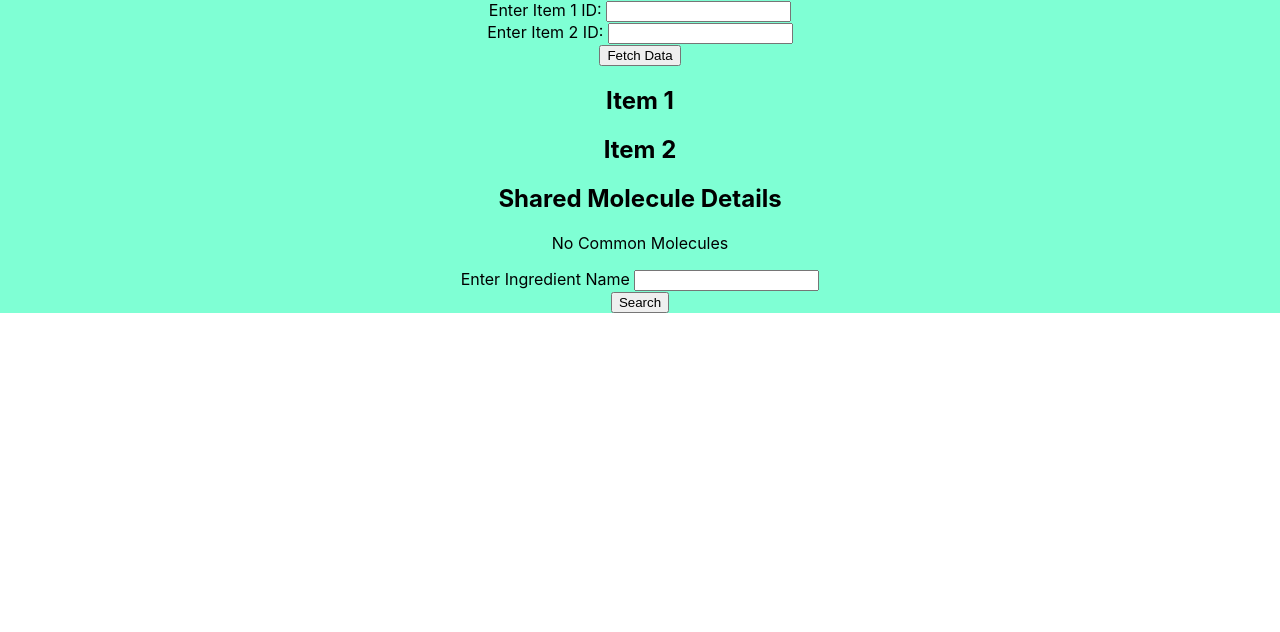
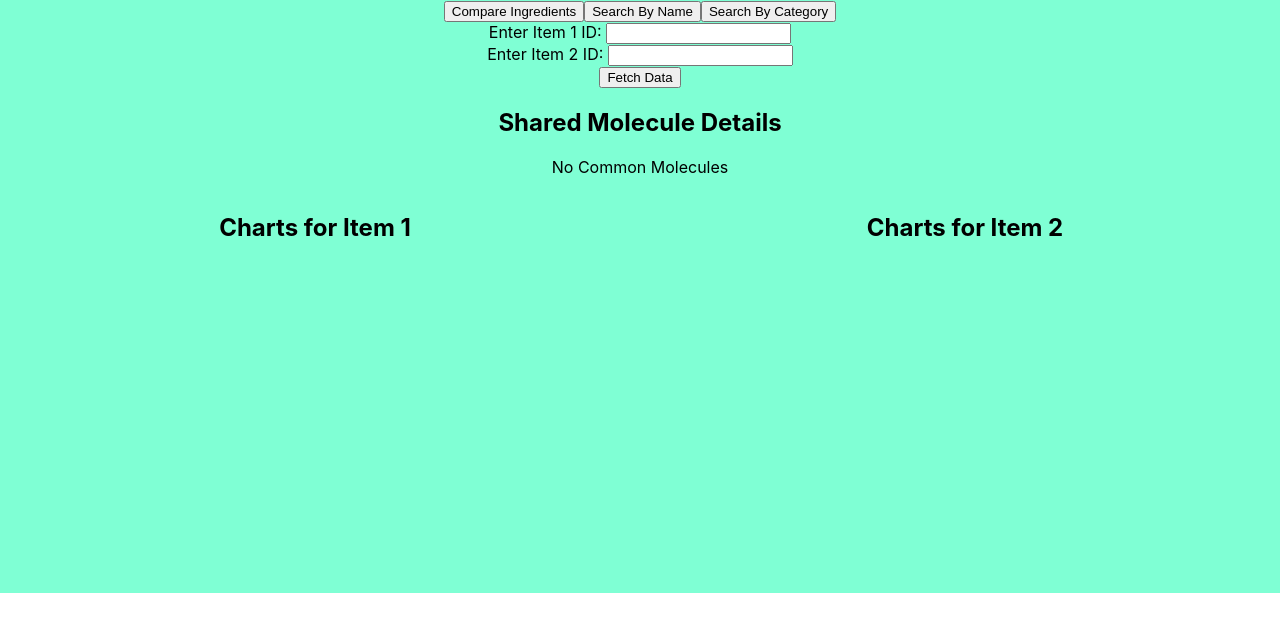
Before and after one commit to tscott0817/food-pairing-react, a React (Create React App) app: page / in a window 1280 px wide. Shown: the top 632 px of the page. Built offline with nearby package versions, Linux system fonts and the light colour scheme.

Commit message:
Basic data vis

```diff
--- a/src/App.js
+++ b/src/App.js
@@ -2,13 +2,32 @@ import React, { useState, useEffect } from 'react';
 import './App.css';
 import SearchByName from './pages/searchByName';
 import CompareIngredients from './pages/compareIngredients';
+import SearchByCategory from "./pages/searchByCategory";
 
 
 function App() {
+    const [currentPage, setCurrentPage] = useState('compareIngredients');
+
+    const handlePageChange = (page) => {
+        setCurrentPage(page);
+    };
+
     return (
         <div className="App">
-            <CompareIngredients />
-            <SearchByName />
+            <button onClick={() => handlePageChange('compareIngredients')}>
+                Compare Ingredients
+            </button>
+            {/* Uncomment the following button if you have a component named SearchByName */}
+            <button onClick={() => handlePageChange('searchByName')}>
+                Search By Name
+            </button>
+            <button onClick={() => handlePageChange('searchByCategory')}>
+                Search By Category
+            </button>
+
+            {currentPage === 'compareIngredients' && <CompareIngredients />}
+            {currentPage === 'searchByName' && <SearchByName />}
+            {currentPage === 'searchByCategory' && <SearchByCategory />}
         </div>
     );
 }
--- a/src/pages/compareIngredients.js
+++ b/src/pages/compareIngredients.js
@@ -1,4 +1,5 @@
 import React, {useState} from "react";
+import {ResponsivePie} from "@nivo/pie";
 
 function CompareIngredients() {
 
@@ -8,6 +9,7 @@ function CompareIngredients() {
     const [item2Data, setItem2Data] = useState(null);
     const [sharedMolecules, setSharedMolecules] = useState([]);
     const [fetchDataClicked, setFetchDataClicked] = useState(false);
+
 
     const fetchData = async () => {
         // Fetch data for item 1
@@ -21,12 +23,71 @@ function CompareIngredients() {
         setItem2Data(data2.data);
 
         // Fetch shared molecules
-        const responseShared = await fetch(`http://localhost:5000/api/common-elements/${item1Id}/${item2Id}`);
+        const responseShared = await fetch(`http://localhost:5000/api/common-molecules/${item1Id}/${item2Id}`);
         const dataShared = await responseShared.json();
         setSharedMolecules(dataShared.common_elements || []);
 
         // setFetchDataClicked(true);
     };
+
+
+    // TODO: This is temp, need to fix 'molcules' column in db
+    const countWordsInString = (str) => {
+        // Remove curly braces and single quotes
+        const cleanedStr = str.replace(/['{}]/g, '');
+
+        // Split the string into an array of words
+        const wordsArray = cleanedStr.split(',');
+
+        // Count the number of words
+        const wordCount = wordsArray.length;
+
+        return wordCount;
+    };
+
+        // Render the chart only when both item1Data and sharedMolecules are available
+    const isDataReady = item1Data && sharedMolecules.length > 0;
+
+    const data = isDataReady
+        ? [
+              {
+                  id: 'Shared id',
+                  label: 'Shared label',
+                  value: sharedMolecules.length,
+                  color: 'hsl(90, 70%, 50%)',
+              },
+              {
+                  id: 'total id',
+                  label: 'total label',
+                  value: item1Data && item1Data.molecules ? countWordsInString(item1Data.molecules) - sharedMolecules.length : 0,
+                  // value: item1Data.molecules.length,
+                  // value: Array.isArray(item1Data?.molecules) ? item1Data.molecules.length - sharedMolecules.length : 0,
+                  color: 'hsl(56, 70%, 50%)',
+              },
+          ]
+        : [];
+
+
+    // Render the chart only when both item2Data and sharedMolecules are available
+    const isDataReadyItem2 = item2Data && sharedMolecules.length > 0;
+
+    const dataItem2 = isDataReadyItem2
+        ? [
+              {
+                  id: 'Shared id',
+                  label: 'Shared label',
+                  value: sharedMolecules.length,
+                  color: 'hsl(90, 70%, 50%)',
+              },
+              {
+                  id: 'total id',
+                  label: 'total label',
+                  value: item2Data && item2Data.molecules ? countWordsInString(item2Data.molecules) - sharedMolecules.length : 0,
+                  color: 'hsl(56, 70%, 50%)',
+              },
+          ]
+        : [];
+
 
 
     return (
@@ -40,14 +101,15 @@ function CompareIngredients() {
                 <input type="number" value={item2Id} onChange={(e) => setItem2Id(e.target.value)} />
             </div>
             <button onClick={fetchData}>Fetch Data</button>
-            <div>
-                <h2>Item 1</h2>
-                {item1Data && <p>{JSON.stringify(item1Data)}</p>}
-            </div>
-            <div>
-                <h2>Item 2</h2>
-                {item2Data && <p>{JSON.stringify(item2Data)}</p>}
-            </div>
+            {/*<div>*/}
+            {/*    <h2>Item 1</h2>*/}
+            {/*    /!*{item1Data && <p>{JSON.stringify(item1Data)}</p>}*!/*/}
+            {/*    {item1Data && <p>{JSON.stringify(item1Data)}</p>}*/}
+            {/*</div>*/}
+            {/*<div>*/}
+            {/*    <h2>Item 2</h2>*/}
+            {/*    {item2Data && <p>{JSON.stringify(item2Data)}</p>}*/}
+            {/*</div>*/}
             <div>
                 <h2>Shared Molecule Details</h2>
                 {sharedMolecules.length > 0 ? (
@@ -60,6 +122,46 @@ function CompareIngredients() {
                     <p>No Common Molecules</p>
                 )}
             </div>
+            <div style={{ display: 'flex' }}>
+                <div style={{ flex: 1, height: 400, marginRight: '20px' }}>
+                    <h2>Charts for Item 1</h2>
+                    <ResponsivePie
+                        data={data}
+                        margin={{ top: 40, right: 80, bottom: 80, left: 80 }}
+                        innerRadius={0.5}
+                        padAngle={0.7}
+                        cornerRadius={3}
+                        activeOuterRadiusOffset={8}
+                        borderWidth={1}
+                        borderColor={{ from: 'color', modifiers: [['darker', 0.2]] }}
+                        arcLinkLabelsSkipAngle={10}
+                        arcLinkLabelsTextColor="#333333"
+                        arcLinkLabelsThickness={2}
+                        arcLinkLabelsColor={{ from: 'color' }}
+                        arcLabelsSkipAngle={10}
+                        arcLabelsTextColor={{ from: 'color', modifiers: [['darker', 2]] }}
+                    />
+                </div>
+                <div style={{ flex: 1, height: 400}}>
+                    <h2>Charts for Item 2</h2>
+                    <ResponsivePie
+                        data={dataItem2}
+                        margin={{ top: 40, right: 80, bottom: 80, left: 80 }}
+                        innerRadius={0.5}
+                        padAngle={0.7}
+                        cornerRadius={3}
+                        activeOuterRadiusOffset={8}
+                        borderWidth={1}
+                        borderColor={{ from: 'color', modifiers: [['darker', 0.2]] }}
+                        arcLinkLabelsSkipAngle={10}
+                        arcLinkLabelsTextColor="#333333"
+                        arcLinkLabelsThickness={2}
+                        arcLinkLabelsColor={{ from: 'color' }}
+                        arcLabelsSkipAngle={10}
+                        arcLabelsTextColor={{ from: 'color', modifiers: [['darker', 2]] }}
+                    />
+                </div>
+            </div>
         </div>
     );
 }
--- /dev/null
+++ b/src/pages/searchByCategory.js
@@ -0,0 +1,47 @@
+import React, { useState } from 'react';
+
+function SearchByCategory() {
+    const [searchCategory, setSearchCategory] = useState('');
+    const [searchData, setSearchData] = useState(null);
+    const [errorMessage, setErrorMessage] = useState('');
+
+    const searchByCategory = async () => {
+        try {
+            const searchResponse = await fetch(`http://localhost:5000/api/flavordb/category/${searchCategory}`);
+            const { aliases } = await searchResponse.json();
+
+            if (aliases) {
+                setSearchData(aliases);
+            } else {
+                setSearchData(["Nothing Found"]);
+                // setErrorMessage("No data found");
+            }
+        } catch (error) {
+            console.error('Error fetching or parsing data:', error);
+            setErrorMessage("Error fetching data");
+        }
+    };
+
+    return (
+        <div>
+            <div>
+                <label>Enter Category Name </label>
+                <input type="text" value={searchCategory} onChange={(e) => setSearchCategory(e.target.value)} />
+            </div>
+            <button onClick={searchByCategory}>Search</button>
+            <div>
+                {errorMessage && <p>{errorMessage}</p>}
+                {searchData && (
+                    <div>
+                        <h2>Aliases</h2>
+                        {searchData.map((alias, index) => (
+                            <div key={index}>{alias}</div>
+                        ))}
+                    </div>
+                )}
+            </div>
+        </div>
+    );
+}
+
+export default SearchByCategory;
```
Also changed, not shown: 1 other file (tests, documents, lock files or other folders).
